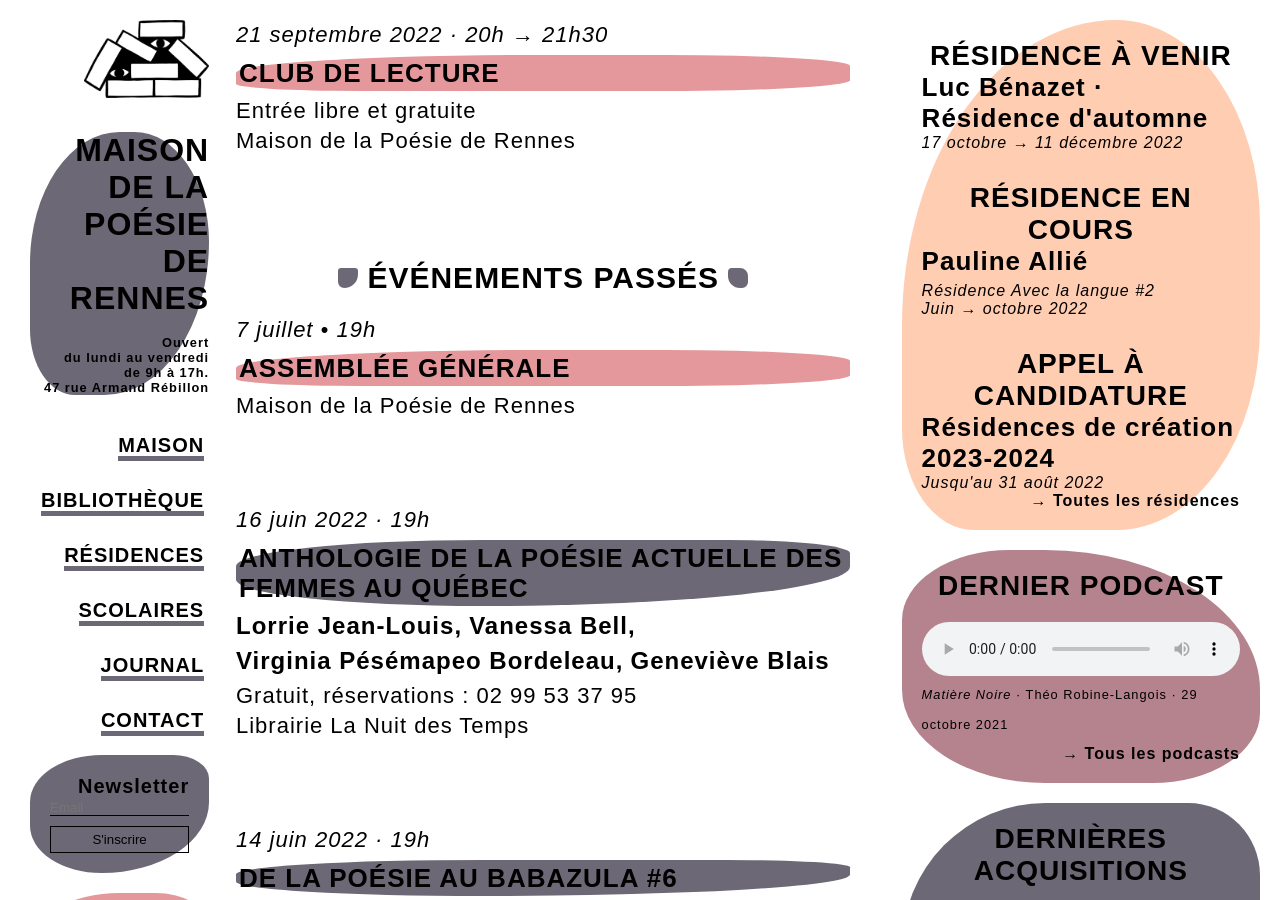
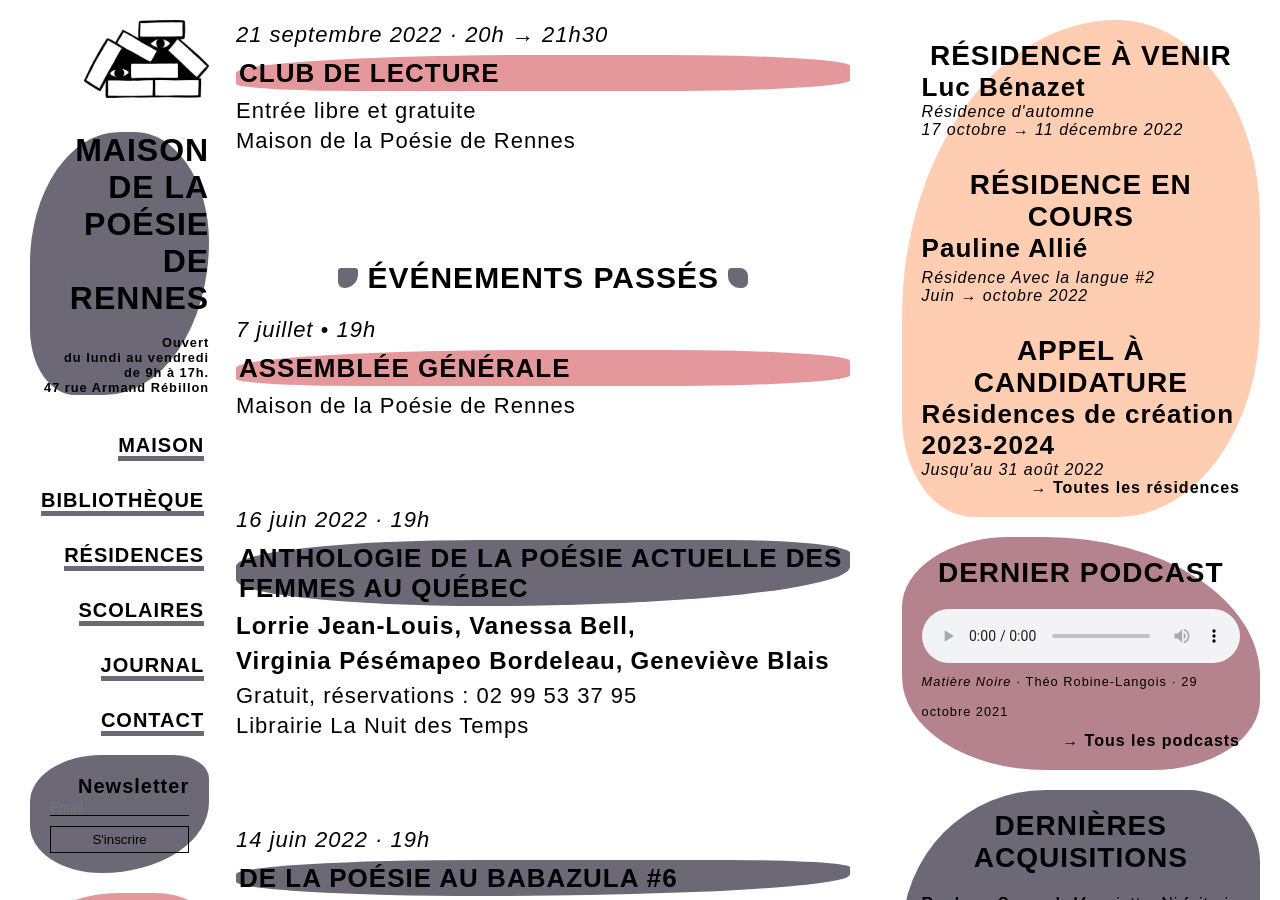
Before and after one commit to PQuod/MaisondelaPoesiedeRennes, a Jekyll site: the page built from index.markdown, in a window 1280 px wide and 900 px high. Built offline with Jekyll 4.4.1, drawn with Linux system fonts in a browser that asks for light colours; some web fonts are replaced; a script that is not in the unit is left out.

Commit message:
Update home.html

```diff
--- a/_layouts/home.html
+++ b/_layouts/home.html
@@ -102,10 +102,9 @@
     <div class="encart_res">
       <h2 class="encart_titre">Résidence à venir</h2>
       <a href="{{ post.url }}">
-          <h3>{{ post.artiste }} &middot {{ post.title }}</h3>
+          <h3>{{ post.artiste }}</h3>
       </a>
-      <div class="event_dates">{{ post.dates_publiees }}</div>
-
+      <div class="event_dates">{{ post.title }}<br>{{ post.dates_publiees }}</div>
     </div>
     {% endif %}
     {% endif %}
```
